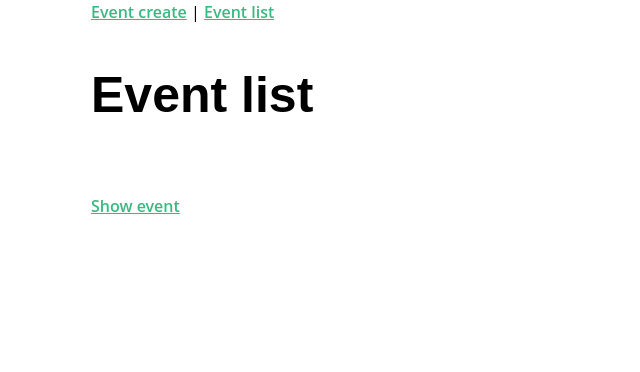
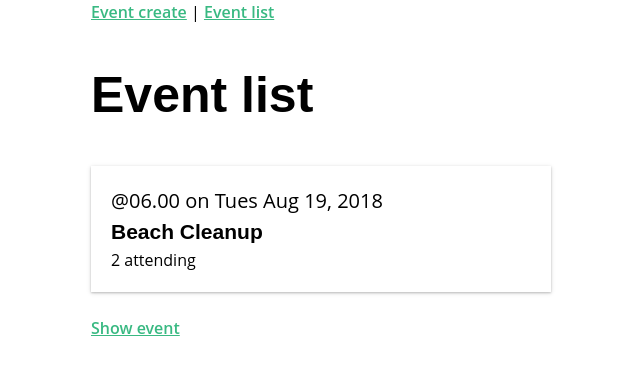
Before and after one commit to paulina-ani/vue-real-world, a Vue app: page / in a window 1280 px wide. Shown: the top 372 px of the page, without its empty margins (319-959 px from the left). Built offline with nearby package versions, Linux system fonts and the light colour scheme.

Commit message:
First event added

```diff
--- a/src/components/EventCard.vue
+++ b/src/components/EventCard.vue
@@ -1,6 +1,8 @@
 <template>
-    <div>
-        <h4> {{ title }}</h4>
+    <div class="event-card -shadow">
+        <span class="eyebrow"> @{{ event.time }} on {{ event.date }}</span>
+        <h4 class="title">{{ event.title }}</h4>
+        <span>{{ event.attendees.length}} attending</span>
     </div>
 </template>
 
```
